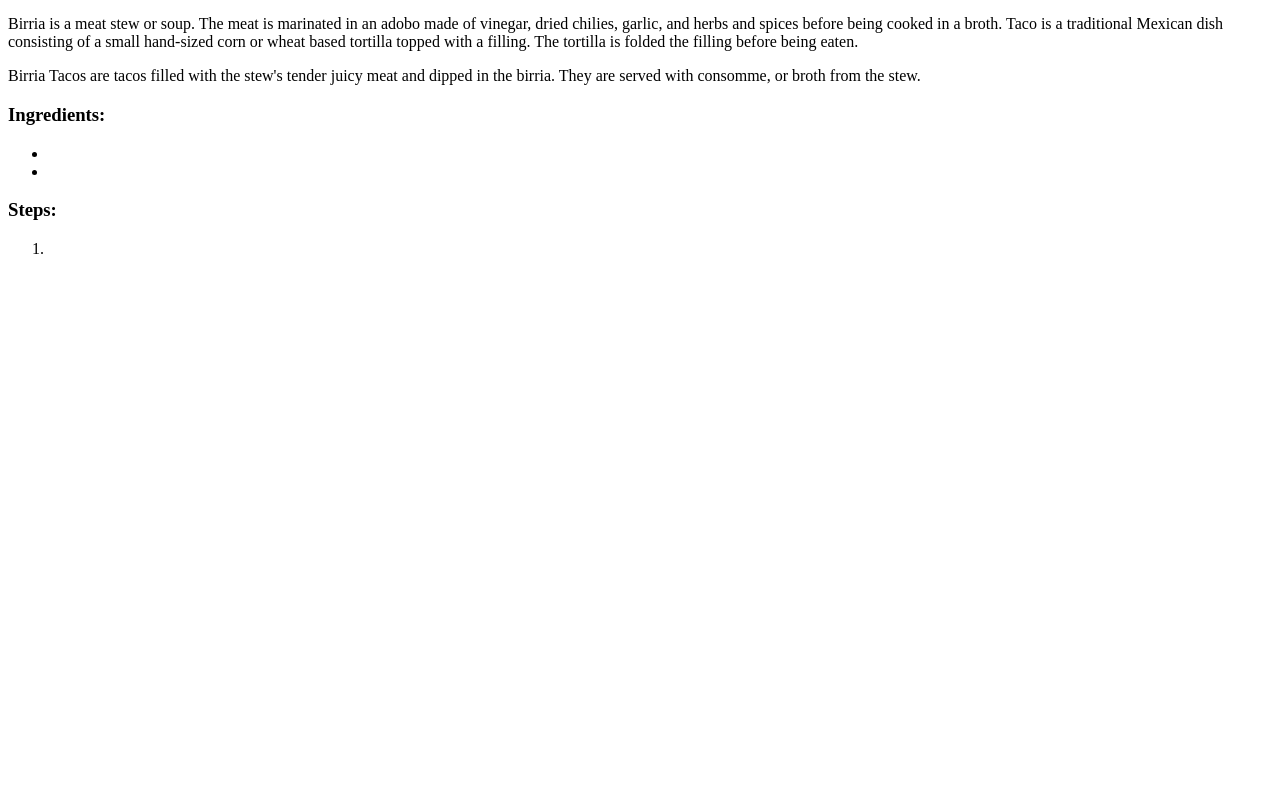
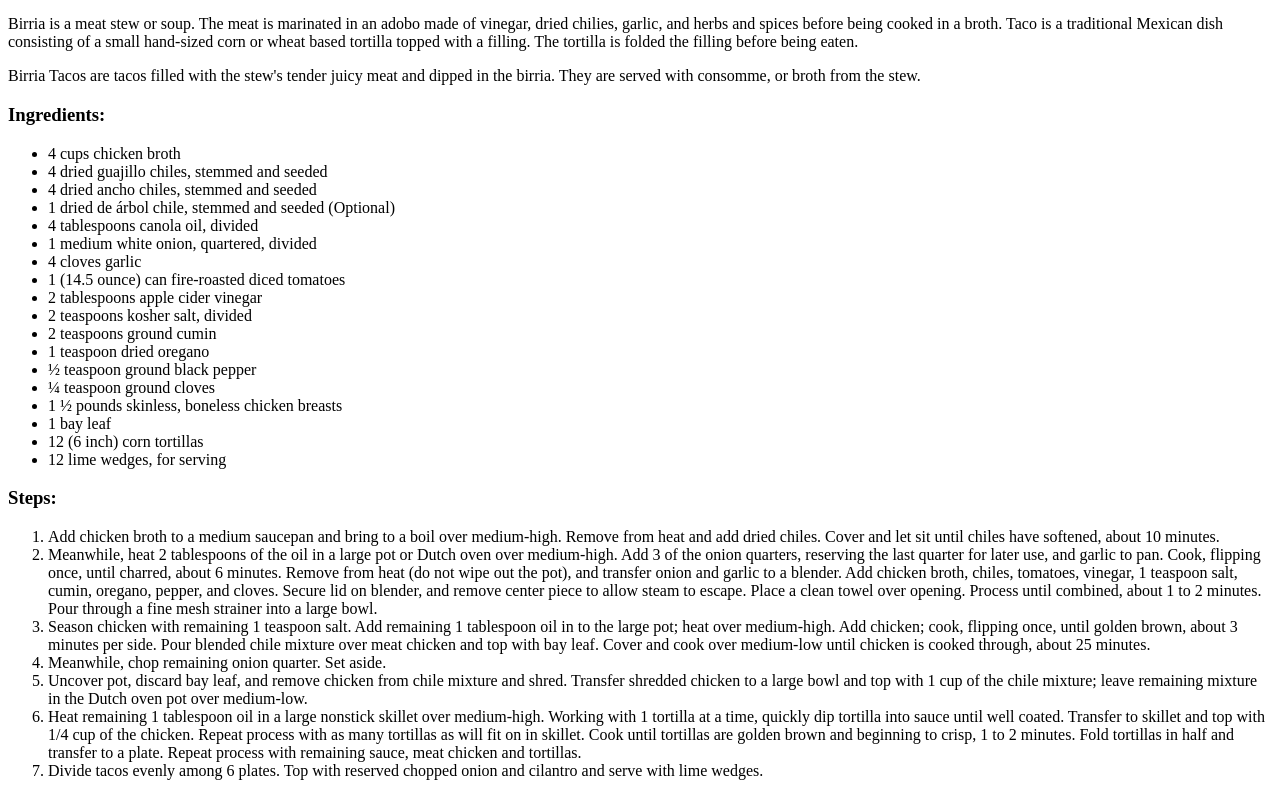
Before and after one commit to SimpleNX/odin-recipes, a plain HTML site: page recipes/birriatacos.html in a window 1280 px wide. Shown: the part 316-1112 px from the top of the page. Before the commit the page ends 800 px from the top, so only its background shows below. Drawn offline with Linux system fonts and the light colour scheme.

Commit message:
Edit birriatacos.html to add lists and headings for details

```diff
--- a/recipes/birriatacos.html
+++ b/recipes/birriatacos.html
@@ -2,12 +2,13 @@
 <html>
     <head lang="en">
         <meta charset="UTF-8">
+        <title>Birria Tacos</title>
     </head>
     <body>
         <h1>
             Birria Tacos
         </h1>
-        <img src  ="../images/tacos.webp">
+        <img src  ="../images/tacos.webp" alt="Birria Tacos">
         <h3>Description:</h3>
             <p>
                 Birria is a meat stew or soup. The meat is marinated in an adobo made of
@@ -23,12 +24,69 @@
             </p>
         <h3>Ingredients:</h3>
             <ul>
-                <li></li>
-                <li></li>
+                <li>4 cups chicken broth</li>
+                <li>4 dried guajillo chiles, stemmed and seeded</li>
+                <li>4 dried ancho chiles, stemmed and seeded</li>
+                <li>1 dried de árbol chile, stemmed and seeded (Optional)</li>
+                <li>4 tablespoons canola oil, divided</li>
+                <li>1 medium white onion, quartered, divided</li>
+                <li>4 cloves garlic</li>
+                <li>1 (14.5 ounce) can fire-roasted diced tomatoes</li>
+                <li>2 tablespoons apple cider vinegar</li>
+                <li>2 teaspoons kosher salt, divided</li>
+                <li>2 teaspoons ground cumin</li>
+                <li>1 teaspoon dried oregano</li>
+                <li>½ teaspoon ground black pepper</li>
+                <li>¼ teaspoon ground cloves</li>
+                <li>1 ½ pounds skinless, boneless chicken breasts</li>
+                <li>1 bay leaf</li>
+                <li>12 (6 inch) corn tortillas</li>
+                <li>12 lime wedges, for serving</li>
             </ul>
         <h3>Steps:</h3>
             <ol>
-                <li></li>
+                <li>
+                    Add chicken broth to a medium saucepan and bring to a boil over medium-high.
+                    Remove from heat and add dried chiles. Cover and let sit until chiles have
+                    softened, about 10 minutes.
+                </li>
+                <li>
+                    Meanwhile, heat 2 tablespoons of the oil in a large pot or Dutch oven over
+                    medium-high. Add 3 of the onion quarters, reserving the last quarter for later
+                    use, and garlic to pan. Cook, flipping once, until charred, about 6 minutes.
+                    Remove from heat (do not wipe out the pot), and transfer onion and garlic to a blender.
+                    Add chicken broth, chiles, tomatoes, vinegar, 1 teaspoon salt, cumin, oregano, pepper,
+                    and cloves. Secure lid on blender, and remove center piece to allow steam to escape.
+                    Place a clean towel over opening. Process until combined, about 1 to 2 minutes.
+                    Pour through a fine mesh strainer into a large bowl.
+                </li>
+                <li>
+                    Season chicken with remaining 1 teaspoon salt. Add remaining 1 tablespoon oil in to the
+                    large pot; heat over medium-high. Add chicken; cook, flipping once, until golden brown,
+                    about 3 minutes per side. Pour blended chile mixture over meat chicken and top with bay leaf.
+                    Cover and cook over medium-low until chicken is cooked through, about 25 minutes.
+                </li>
+                <li>
+                    Meanwhile, chop remaining onion quarter. Set aside.
+                </li>
+                <li>
+                    Uncover pot, discard bay leaf, and remove chicken from chile mixture and shred.
+                    Transfer shredded chicken to a large bowl and top with 1 cup of the chile mixture;
+                    leave remaining mixture in the Dutch oven pot over medium-low.
+                </li>
+                <li>
+                    Heat remaining 1 tablespoon oil in a large nonstick skillet over medium-high.
+                    Working with 1 tortilla at a time, quickly dip tortilla into sauce until well coated.
+                    Transfer to skillet and top with 1/4 cup of the chicken.
+                    Repeat process with as many tortillas as will fit on in skillet.
+                    Cook until tortillas are golden brown and beginning to crisp, 1 to 2 minutes.
+                    Fold tortillas in half and transfer to a plate. Repeat process with remaining sauce,
+                    meat chicken and tortillas.
+                </li>
+                <li>
+                    Divide tacos evenly among 6 plates.
+                    Top with reserved chopped onion and cilantro and serve with lime wedges.
+                </li>
             </ol>
     </body>
 </html>
```
